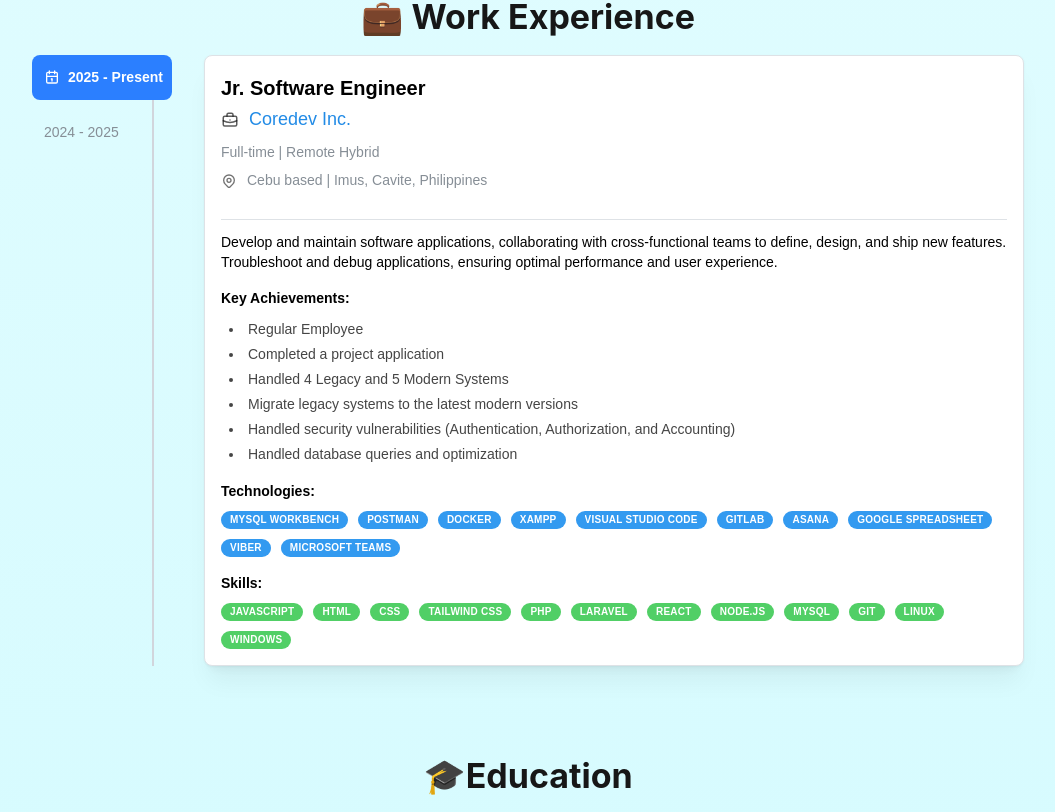
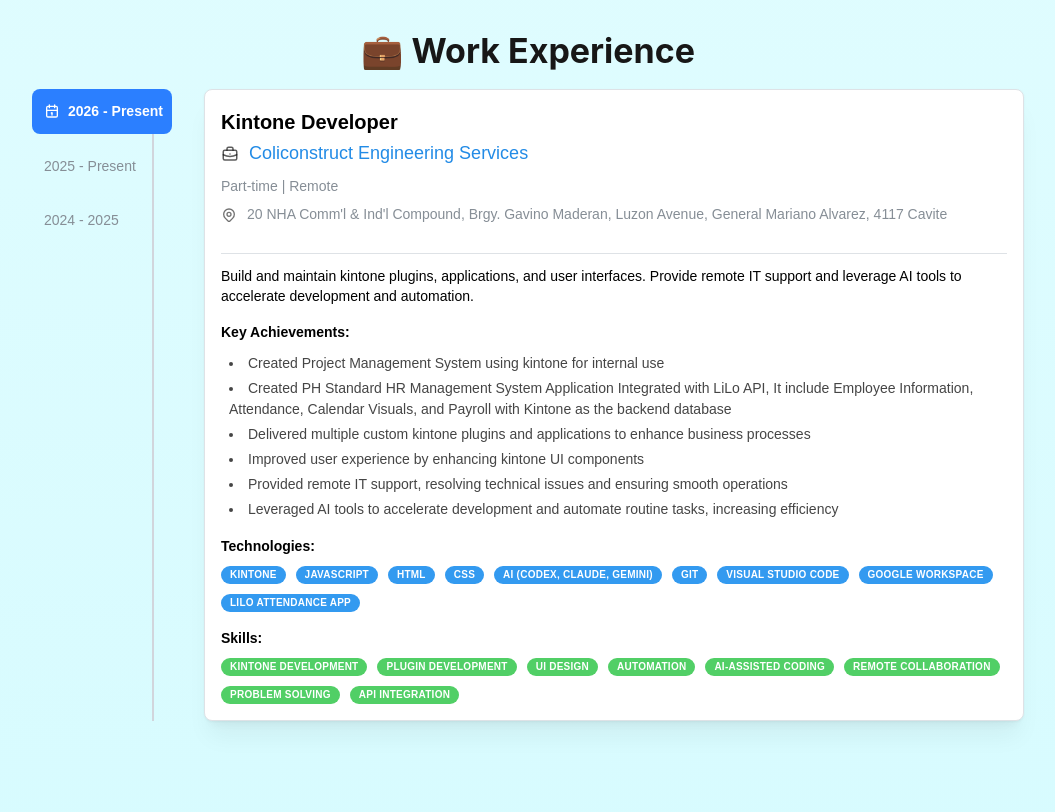
Before and after one commit to jldelakwaa/portfolio, a Next.js app: page /about in a window 1280 px wide. Shown: the part 1613-2425 px from the top of the page, without its empty margins (112-1167 px from the left). Built offline with nearby package versions, Linux system fonts and the light colour scheme.

Commit message:
refactor: update Contact footer styling, correct language proficiency description in Bio, enhance Certificates and Education components with carousel class names, and update experience data with new role and skills

```diff
--- a/src/app/(nav)/contact/page.tsx
+++ b/src/app/(nav)/contact/page.tsx
@@ -59,7 +59,7 @@
           </div>
         </div>
 
-        <footer className="w-full mt-10 pt-5 border-t border-cyan-200/70 text-center">
+        <footer className="w-full mt-10 pt-5 text-center">
           <p className="text-sm text-foreground/65 italic">
             Thanks for stopping by.
           </p>
--- a/src/app/_components/about/bio.tsx
+++ b/src/app/_components/about/bio.tsx
@@ -49,7 +49,7 @@
 
                             <div className="flex items-start gap-1.5 sm:gap-2">
                                 <Text size="sm" className="text-foreground/80 text-[10px] sm:text-xs md:text-sm leading-tight sm:leading-normal">
-                                    🌐 <span className="font-bold">Language:</span> Filipino (Native), English (Advance), & Japanese (Learning)
+                                    🌐 <span className="font-bold">Language:</span> Filipino (Native), English (Advanced), & Japanese (Learning)
                                 </Text>
                             </div>
 
--- a/src/app/_components/about/certificates.tsx
+++ b/src/app/_components/about/certificates.tsx
@@ -126,23 +126,24 @@
 
             {/* Carousel View */}
             <style jsx global>{`
-                .mantine-Carousel-indicator {
+                .certificates-carousel .mantine-Carousel-indicator {
                     width: 12px;
                     height: 4px;
                     transition: width 250ms ease;
                     background-color: #94a3b8;
                 }
 
-                .mantine-Carousel-indicator[data-active] {
+                .certificates-carousel .mantine-Carousel-indicator[data-active] {
                     width: 40px;
                     background-color: #3b82f6;
                 }
 
-                .mantine-Carousel-root {
+                .certificates-carousel .mantine-Carousel-root {
                     max-width: 100%;
                 }
             `}</style>
             <Carousel
+                className="certificates-carousel pb-6 sm:pb-8"
                 slideSize={{
                     base: 'calc(100% - 16px)',
                     xs: filteredCertificates.length === 1 ? '400px' : 'calc(50% - 12px)',
@@ -154,7 +155,6 @@
                 plugins={activeTab === 'All' ? [autoplay.current] : []}
                 onMouseEnter={activeTab === 'All' ? autoplay.current.stop : undefined}
                 onMouseLeave={activeTab === 'All' ? autoplay.current.reset : undefined}
-                className="pb-6 sm:pb-8"
             >
                 {filteredCertificates.map((cert) => (
                     <Carousel.Slide key={cert.id}>
--- a/src/app/_components/about/education.tsx
+++ b/src/app/_components/about/education.tsx
@@ -3,28 +3,36 @@
 import Image from 'next/image';
 import { educationData } from '@/app/_data/educationData';
 
+const colorClassMap: Record<string, string> = {
+  blue: 'text-blue-500',
+  cyan: 'text-cyan-500',
+  teal: 'text-teal-500',
+  violet: 'text-violet-500',
+};
+
 export default function Education() {
   return (
     <div className="px-2 py-2 sm:px-4 sm:py-4 md:py-8 max-w-5xl mx-auto text-center mb-2 sm:mb-4 w-full">
-      <Title order={1} mb="md" className="text-xl sm:text-2xl md:text-3xl lg:text-4xl">🎓Education</Title>
+      <Title order={1} mb="md" className="text-xl sm:text-2xl md:text-3xl lg:text-4xl">🎓 Education</Title>
       <div>
         <style jsx global>{`
-          .mantine-Carousel-indicator {
+          .education-carousel .mantine-Carousel-indicator {
             width: 12px;
             height: 6px;
             transition: width 250ms ease;
             background-color: #94a3b8;
           }
 
-          .mantine-Carousel-indicator[data-active] {
+          .education-carousel .mantine-Carousel-indicator[data-active] {
             width: 40px;
           }
 
-          .mantine-Carousel-indicators {
+          .education-carousel .mantine-Carousel-indicators {
             bottom: -24px;
           }
         `}</style>
         <Carousel
+        className="education-carousel"
         slideSize={{ base: '100%', sm: '95%' }}
         slideGap={{ base: 8, sm: 12 }}
         withControls={false}
@@ -35,7 +43,10 @@
             <Card shadow="sm" padding="md" radius="md" withBorder className="h-full">
               <div className="flex flex-col h-full items-center px-1.5 sm:px-2 md:px-4">
                 <div className="flex items-center gap-1.5 sm:gap-2 md:gap-3 mb-2 sm:mb-3 md:mb-4">
-                  <edu.icon size={24} className={`text-${edu.color}-500 sm:w-7 sm:h-7 md:w-8 md:h-8`} />
+                  <edu.icon
+                    size={24}
+                    className={`${colorClassMap[edu.color] ?? 'text-blue-500'} sm:w-7 sm:h-7 md:w-8 md:h-8`}
+                  />
                   <Badge color={edu.color} size="md" className="text-[10px] sm:text-xs md:text-sm">
                     {edu.level}
                   </Badge>
--- a/src/app/_data/experienceData.ts
+++ b/src/app/_data/experienceData.ts
@@ -18,7 +18,49 @@
 
 const experienceData: Experience[] = [
     {
-        id: 1,
+        id: 3,
+        img: TupImage,
+        position: 'Kintone Developer',
+        company: 'Coliconstruct Engineering Services',
+        location: "20 NHA Comm'l & Ind'l Compound, Brgy. Gavino Maderan, Luzon Avenue, General Mariano Alvarez, 4117 Cavite",
+        period: '2026 - Present',
+        startDate: '2026',
+        type: 'Part-time | Remote',
+        description: 'Build and maintain kintone plugins, applications, and user interfaces. Provide remote IT support and leverage AI tools to accelerate development and automation.',
+        achievements: [
+            'Created Project Management System using kintone for internal use',
+            'Created PH Standard HR Management System Application Integrated with LiLo API, It include Employee Information, Attendance, Calendar Visuals, and Payroll with Kintone as the backend database',
+            'Delivered multiple custom kintone plugins and applications to enhance business processes',
+            'Improved user experience by enhancing kintone UI components',
+            'Provided remote IT support, resolving technical issues and ensuring smooth operations',
+            'Leveraged AI tools to accelerate development and automate routine tasks, increasing efficiency',
+        ],
+        technologies:
+            [
+                'Kintone',
+                'JavaScript',
+                'HTML',
+                'CSS',
+                'AI (Codex, Claude, Gemini)',
+                'Git',
+                'Visual Studio Code',
+                'Google Workspace',
+                'Lilo Attendance App'
+            ],
+        Skills:
+            [
+                'Kintone Development',
+                'Plugin Development',
+                'UI Design',
+                'Automation',
+                'AI-assisted Coding',
+                'Remote Collaboration',
+                'Problem Solving',
+                'API Integration',
+            ],
+    },
+    {
+        id: 2,
         img: TupImage,
         position: 'Jr. Software Engineer',
         company: 'Coredev Inc.',
@@ -65,7 +107,7 @@
             ],
     },
     {
-        id: 2,
+        id: 1,
         img: TupImage,
         position: 'IT Staff | Network Operations Specialist',
         company: 'Infinity Inc. Fiber Blaze',
@@ -110,8 +152,5 @@
                 'IP Subnetting',
             ],
     },
-
-
 ];
-
 export { experienceData };
--- a/src/app/_data/skillsData.ts
+++ b/src/app/_data/skillsData.ts
@@ -42,8 +42,6 @@
     IconDatabaseExport,
     IconLanguageHiragana,
     IconCursorText,
-    IconBrandAsana,
-    IconApiApp,
     IconPalette,
     IconServerBolt
 } from '@tabler/icons-react';
@@ -134,8 +132,9 @@
         Skills: [
             { name: 'VS Code', icon: IconBrandVscode },
             { name: 'Cursor', icon: IconCursorText },
-            { name: 'Postman', icon: IconApiApp },
-            { name: 'Asana', icon: IconBrandAsana },
+            { name: 'OpenAI Codex', icon: IconCodeCircle },
+            { name: 'Claude', icon: IconCodeCircle },
+            { name: 'GitHub Copilot', icon: IconBrandGithub },
             { name: 'Figma', icon: IconBrandFigma },
             { name: 'Figjam', icon: IconBrandFigma },
             { name: 'MySQL Workbench', icon: IconDatabaseExport },
```
